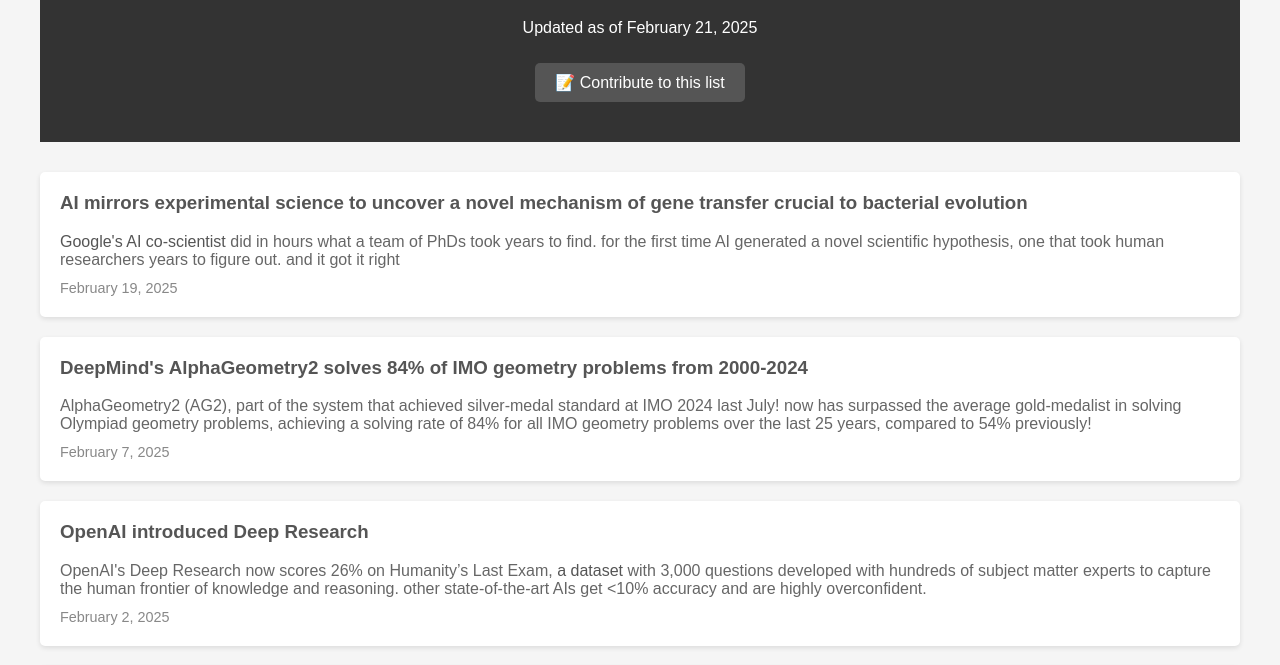
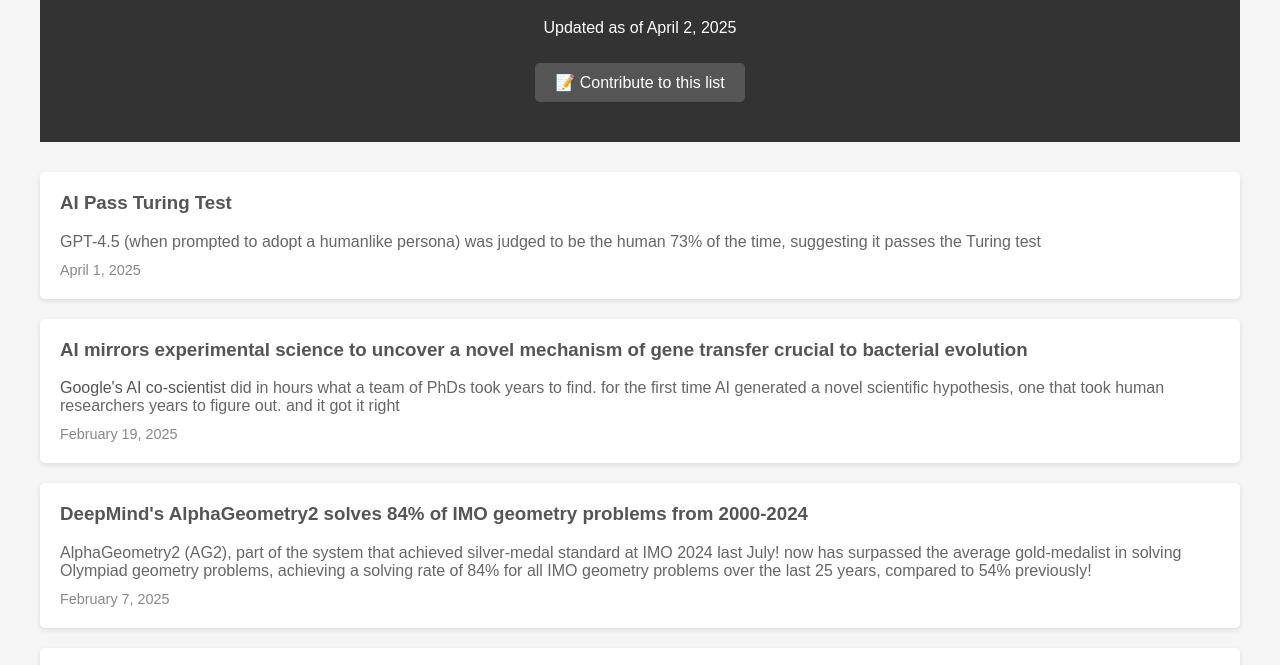
Before and after one commit to likev/asicome, a plain HTML site: page index.html in a window 1280 px wide. Shown: the part 121-786 px from the top of the page. Drawn offline with Linux system fonts and the light colour scheme.

Commit message:
GPT-4.5 passes the Turing test
GPT-4.5 (when prompted to adopt a humanlike persona) was judged to be the human 73% of the time, suggesting it passes the Turing test

```diff
--- a/index.html
+++ b/index.html
@@ -80,7 +80,7 @@
 <body>
     <div class="header">
         <h1>ASI(artificial super intelligence) has come</h1>
-        <p>Updated as of February 21, 2025</p>
+        <p>Updated as of April 2, 2025</p>
 
         <!-- GitHub Corner -->
         <a href="https://github.com/likev/asicome" class="github-corner" aria-label="View source on GitHub">
@@ -98,6 +98,13 @@
     </div>
 
     <div class="news-container">
+        <div class="news-item">
+            <h3><a href="https://x.com/camrobjones/status/1907086860322480233">AI Pass Turing Test</a></h3>
+            <p>GPT-4.5 (when prompted to adopt a humanlike persona) was judged to be the human 73% of the time,
+                suggesting it passes the Turing test </p>
+            <span class="date">April 1, 2025</span>
+        </div>
+
         <div class="news-item">
             <h3><a href="https://www.biorxiv.org/content/10.1101/2025.02.19.639094v1">AI mirrors experimental science to uncover a novel mechanism of gene transfer crucial to bacterial evolution</a></h3>
             <p><a href="https://research.google/blog/accelerating-scientific-breakthroughs-with-an-ai-co-scientist/">Google's AI co-scientist</a> did in hours what a team of PhDs took years to find.
```
